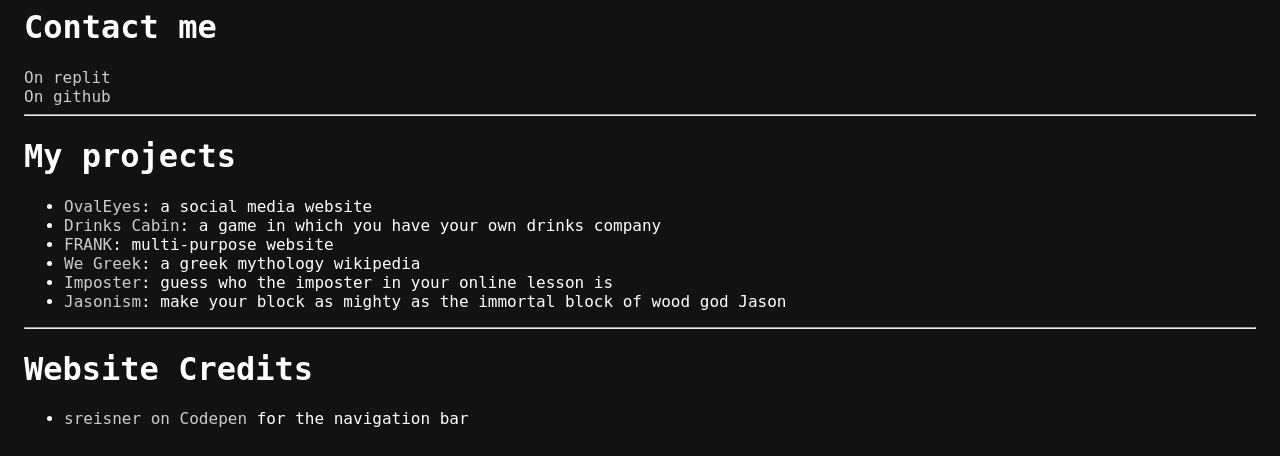
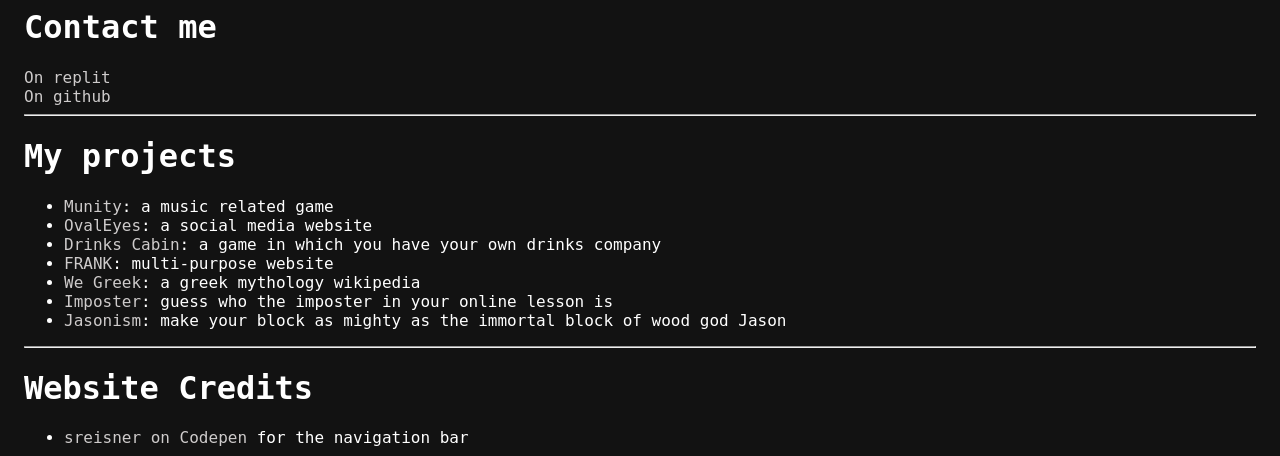
Before and after one commit to VulcanWM/vulcanwm-flask, a Flask app: page / in a window 1280 px wide. Shown: the part 304-760 px from the top of the page. Run offline with Flask 2, Linux system fonts and the light colour scheme.

Commit message:
added munity to my projects

```diff
--- a/templates/index.html
+++ b/templates/index.html
@@ -38,6 +38,7 @@
       <div class="projects" id="projects">
         <h1>My projects</h1>
         <ul>
+          <li><a class="hoverlink" href="https://munity.vulcanwm.repl.co/">Munity</a>: a music related game</li>
           <li><a class="hoverlink" href="https://ovaleyes.tk/">OvalEyes</a>: a social media website</li>
           <li><a class="hoverlink" href="https://drinks-cabin.vulcanwm.repl.co/">Drinks Cabin</a>: a game in which you have your own drinks company</li>
           <li><a class="hoverlink" href="https://frank.vulcanwm.repl.co/">FRANK</a>: multi-purpose website</li>
```
